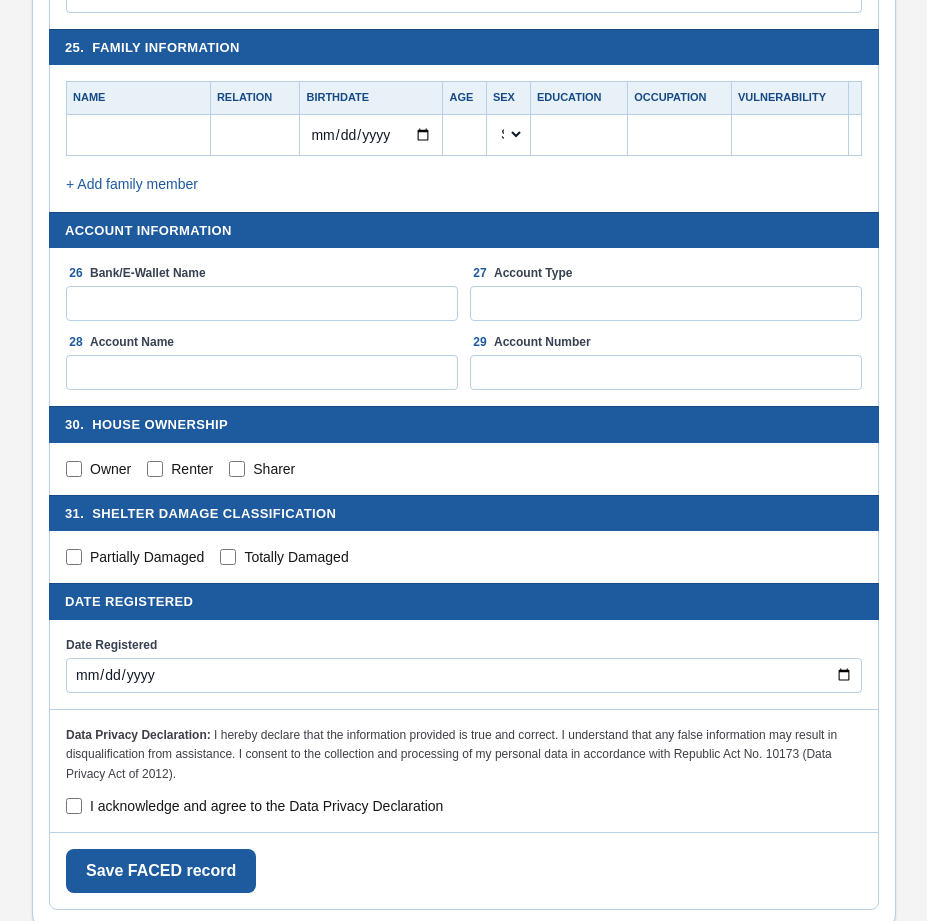
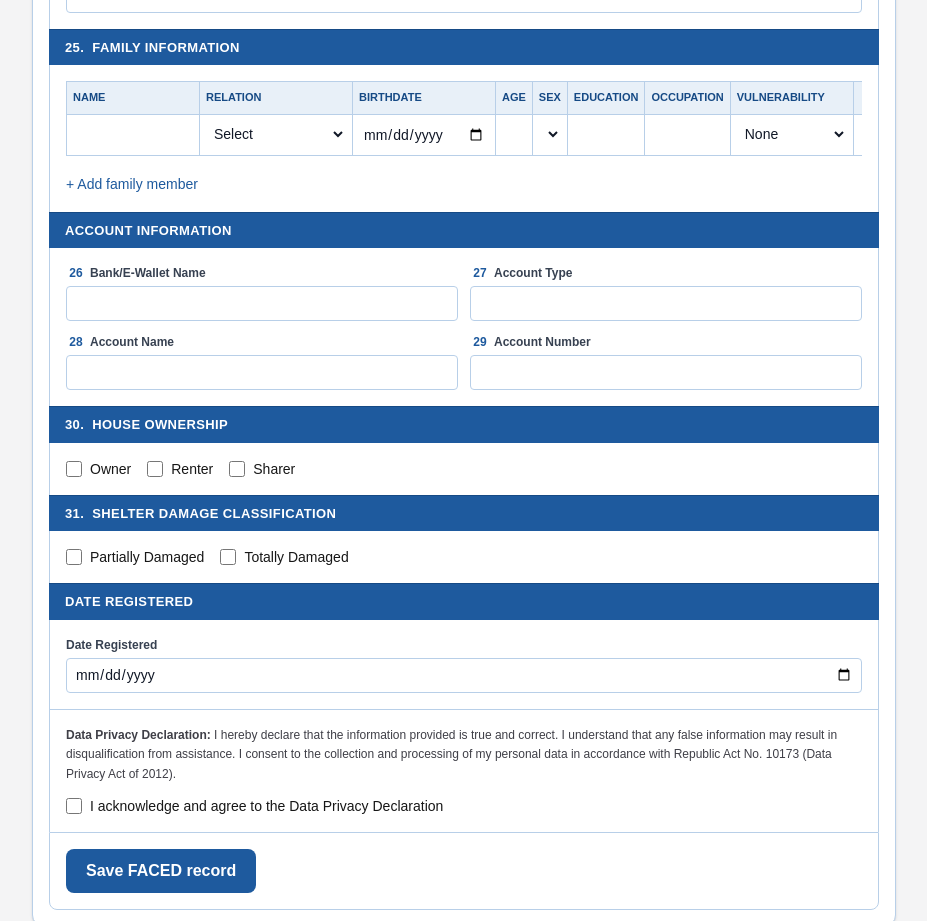
Before and after one commit to dioame/offline-dms, a Next.js app: page / in a window 1280 px wide. Shown: the part 1760-2681 px from the top of the page, without its empty margins (176-1103 px from the left). Built offline with nearby package versions, Linux system fonts and the light colour scheme.

Commit message:
updates-faced-records

```diff
--- a/src/components/faced/FacedForm.tsx
+++ b/src/components/faced/FacedForm.tsx
@@ -21,6 +21,7 @@ import {
   SARANGANI_PROVINCE,
   SARANGANI_REGION,
 } from "@/lib/sarangani-locations";
+import { relationOptions, vulnerabilityOptions } from "@/lib/faced-options";
 import SectionHeader from "./SectionHeader";
 import {
   CheckboxGroup,
@@ -600,11 +601,14 @@ export default function FacedForm({ editId, onSaved, onCancelEdit }: FacedFormPr
                     />
                   </td>
                   <td>
-                    <TextInput
+                    <SelectInput
                       value={member.relationship_to_family_head}
                       onChange={(e) =>
                         updateMember(index, "relationship_to_family_head", e.target.value)
                       }
+                      options={relationOptions()}
+                      placeholder="Select"
+                      className="min-w-[140px]"
                     />
                   </td>
                   <td>
@@ -648,11 +652,14 @@ export default function FacedForm({ editId, onSaved, onCancelEdit }: FacedFormPr
                     />
                   </td>
                   <td>
-                    <TextInput
+                    <SelectInput
                       value={member.type_of_vulnerability}
                       onChange={(e) =>
                         updateMember(index, "type_of_vulnerability", e.target.value)
                       }
+                      options={vulnerabilityOptions()}
+                      placeholder="None"
+                      className="min-w-[110px]"
                     />
                   </td>
                   <td>
--- /dev/null
+++ b/src/lib/faced-options.ts
@@ -0,0 +1,40 @@
+export const FAMILY_RELATIONS = [
+  "Spouse",
+  "Common-Law Spouse",
+  "Child",
+  "Parent",
+  "Sibling",
+  "Grandparent",
+  "Grandchild",
+  "Parent-In-Law",
+  "Sibling-In-Law",
+  "Uncle",
+  "Aunt",
+  "Nephew",
+  "Niece",
+  "Cousin",
+  "Boarder",
+  "Helper",
+  "Caregiver",
+  "Step-Parent",
+  "Step-Child",
+  "Step-Sibling",
+  "Other Relative",
+  "Other Non-Relative",
+] as const;
+
+export const VULNERABILITY_TYPES = [
+  "Pregnant",
+  "Lactating",
+  "Elderly",
+  "PWD",
+  "Infant",
+] as const;
+
+export function relationOptions() {
+  return FAMILY_RELATIONS.map((r) => ({ value: r, label: r }));
+}
+
+export function vulnerabilityOptions() {
+  return VULNERABILITY_TYPES.map((v) => ({ value: v, label: v }));
+}
```
